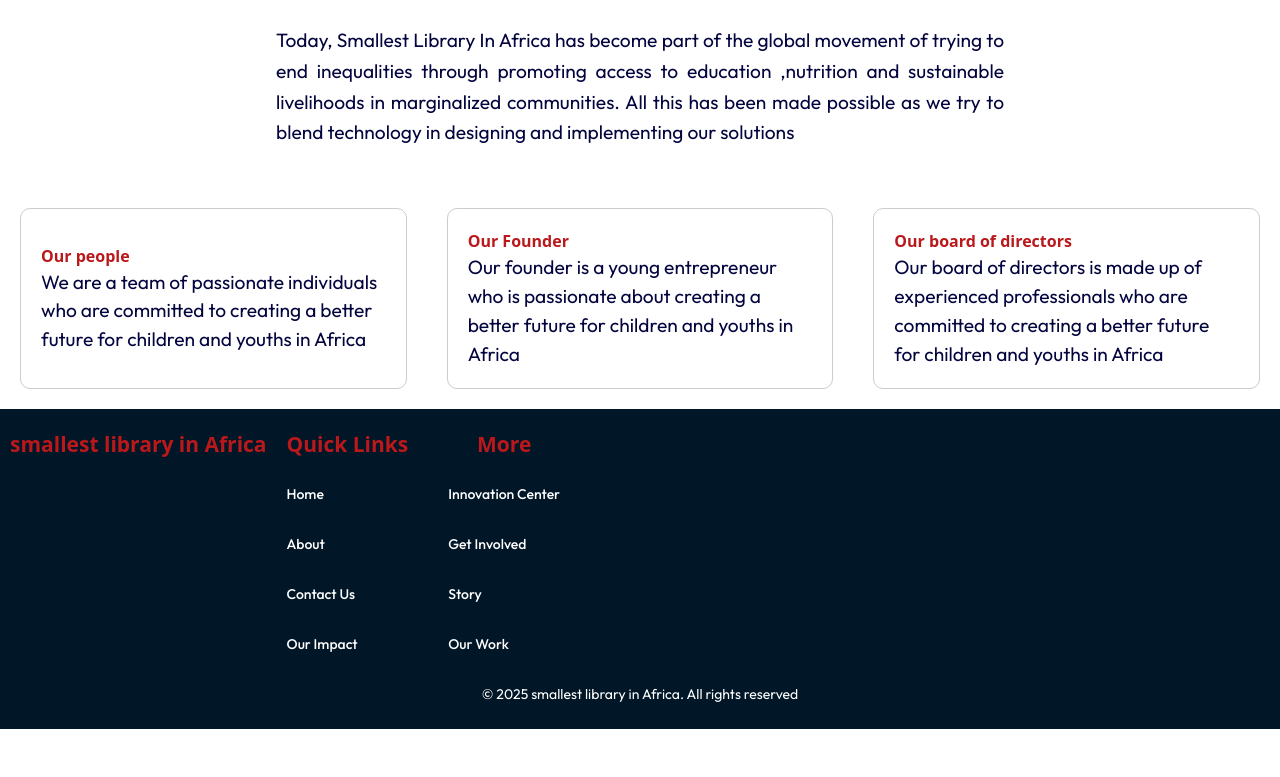
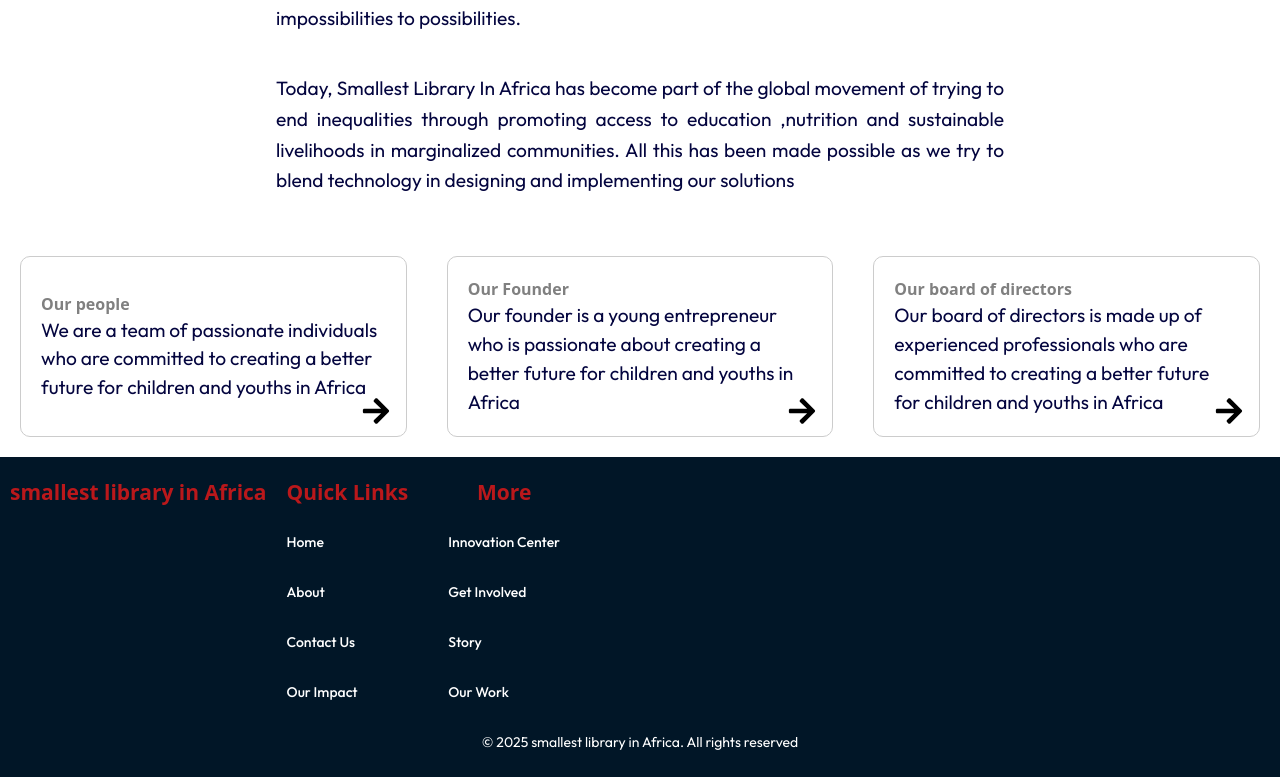
Before and after one commit to SoftNetinnovationlabs/smallestlibraryinafrica, a React (Vite) app in the folder frontend/: page /about in a window 1280 px wide. Shown: the part 1692-2469 px from the top of the page. Before the commit the page ends 2421 px from the top, so only its background shows below. Built offline with nearby package versions, Linux system fonts and the light colour scheme; the HTML template or start-up script is replaced by a standard one; a web font is replaced by a local one.

Commit message:
remove spacing hero home

```diff
--- a/frontend/src/App.css
+++ b/frontend/src/App.css
@@ -61,6 +61,9 @@ h1,h2,h3,h4,h5,h6{
   color: var(--text-color);
   font-family: "DynaPuff", system-ui;
 }
+h4{
+color: gray;
+}
 h1{
   font-size: 3rem;
 }
--- a/frontend/src/Pages/About/_Layouts/Story/Story.css
+++ b/frontend/src/Pages/About/_Layouts/Story/Story.css
@@ -44,4 +44,27 @@
     margin: 20px;
     border: 1px solid #ccc;
     border-radius: 10px;
+    position: relative;
 }
+.about__card .link{
+    position: absolute;
+    text-decoration: none;
+    color: #000;
+    font-size: 1.2rem;
+    font-weight: 500;
+    transition: all 0.3s ease-in-out;
+    bottom: 5px;
+    right: 10px;
+    width: 40px;
+    height: 40px;
+    display: flex;
+    justify-content: center;
+    align-items: center;
+    background-color: #fff;
+    border-radius: 50%;
+    font-size: 30px;
+}
+.about__card .link:hover{
+    background-color: #000;
+    color: #fff;
+}
--- a/frontend/src/Pages/About/_Layouts/Story/Story.jsx
+++ b/frontend/src/Pages/About/_Layouts/Story/Story.jsx
@@ -1,5 +1,7 @@
 import React from "react";
 import "./Story.css";
+import { FaArrowRight } from "react-icons/fa";
+import { Link } from "react-router-dom";
 const Story = () => {
   return (
     <div>
@@ -12,6 +14,7 @@ const Story = () => {
             days a week from 5:30pm-7:30pm and would remain closed during the
             short and long rains
           </p>
+
         </div>
         <div className="story__content">
           <p>
@@ -20,6 +23,7 @@ const Story = () => {
             school going children who could now access books and conducive
             learning space , something that seemed impossible.
           </p>
+
         </div>
         <div className="story__content">
           <p>
@@ -28,6 +32,7 @@ const Story = () => {
             saw this and believed that he could inspire his community to change
             their narrative from impossibilities to possibilities.
           </p>
+
         </div>
         <div className="story__content">
           <p>
@@ -38,6 +43,7 @@ const Story = () => {
             communities. All this has been made possible as we try to blend
             technology in designing and implementing our solutions
           </p>
+
         </div>
       </div>
       <section className="about__container">
@@ -49,6 +55,9 @@ const Story = () => {
               We are a team of passionate individuals who are committed to
               creating a better future for children and youths in Africa
             </p>
+            <Link className="link" to="/about/our-people">
+          <FaArrowRight />
+          </Link>
           </div>
         </div>
         <div className="about__card">
@@ -59,6 +68,9 @@ const Story = () => {
               Our founder is a young entrepreneur who is passionate about
               creating a better future for children and youths in Africa
             </p>
+            <Link className="link" to="/about/founder">
+          <FaArrowRight />
+          </Link>
           </div>
         </div>
         <div className="about__card">
@@ -70,6 +82,9 @@ const Story = () => {
               are committed to creating a better future for children and youths
               in Africa
               </p>
+              <Link className="link" to="/about/board-of-directors">
+          <FaArrowRight />
+          </Link>
           </div>
         </div>
       </section>
--- a/frontend/src/Pages/Home/_Layouts/Hero/Hero.jsx
+++ b/frontend/src/Pages/Home/_Layouts/Hero/Hero.jsx
@@ -5,10 +5,6 @@ const Hero = () => {
   return (
     <div>
 
-      <div className="hero__images">
-        <img src="/assets/images/hero1.jpg" alt="" className="hero__image" />
-        <img src="/assets/images/hero2.jpg" alt="" className="hero__image" />
-     </div>
       <div className="hero">
         <div className="hero__content">
           <h1 className="hero__title">
--- a/frontend/src/components/Navbar/Navbar.css
+++ b/frontend/src/components/Navbar/Navbar.css
@@ -7,7 +7,8 @@ header{
     width: 100%;
     z-index: 1;
     padding: 2rem 2rem;
-    max-height: 30px;
+    min-height: 30px;
+    height: 100%;
     z-index: 1000;
 }
 .header_container{
```
